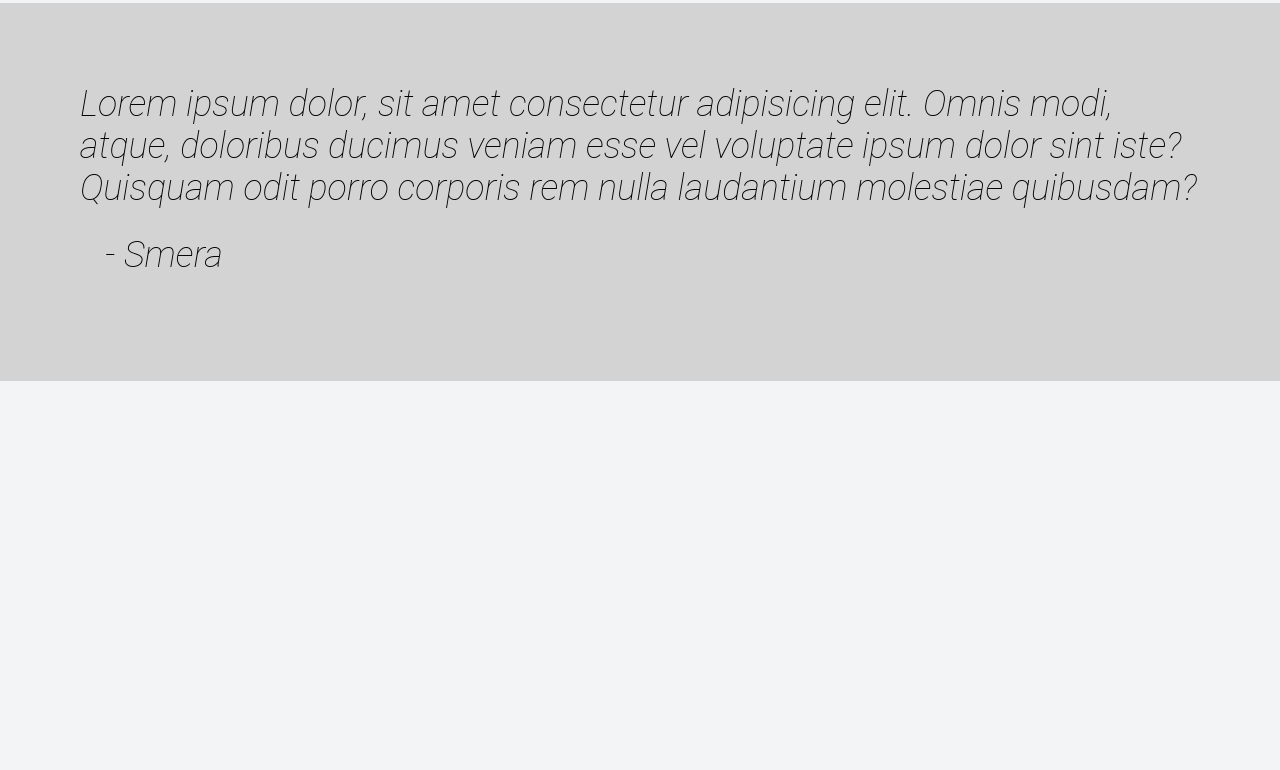
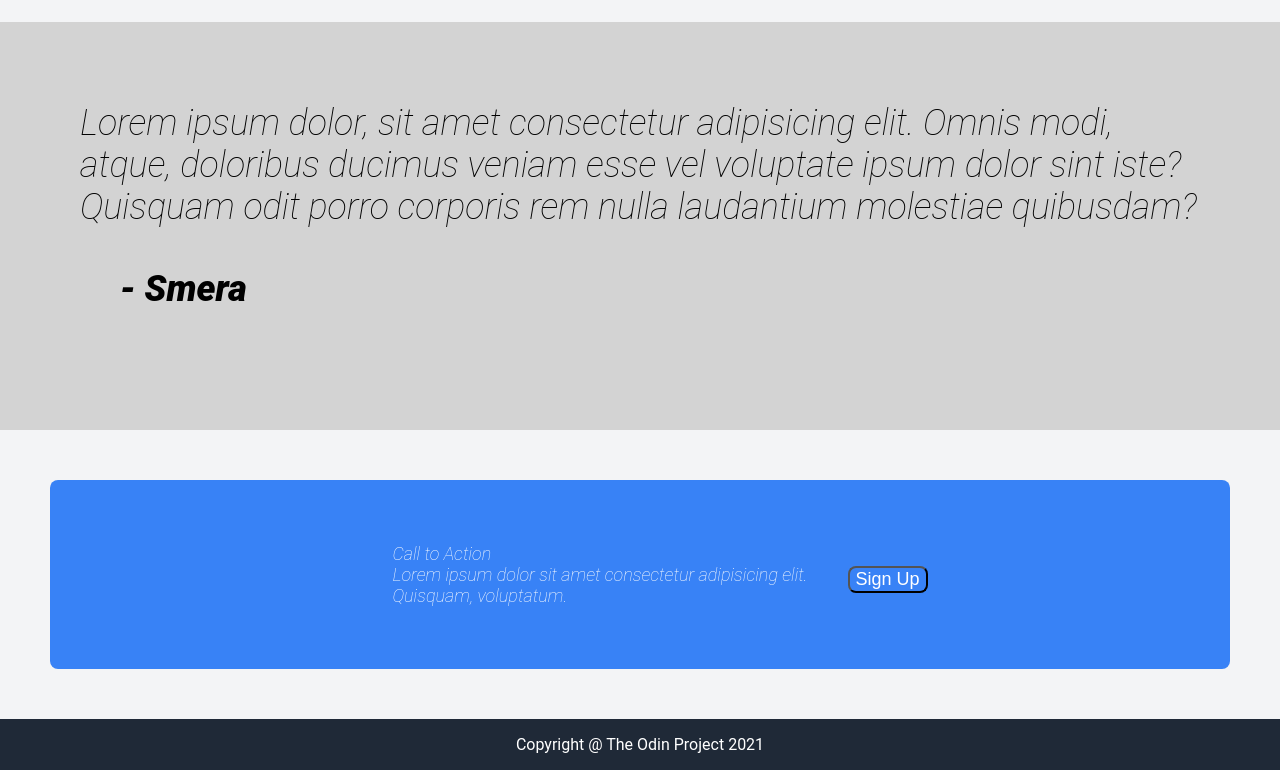
Before and after one commit to smera7/landing, a plain HTML site: page index.html in a window 1280 px wide. Shown: the part 787-1557 px from the top of the page. Before the commit the page ends 1168 px from the top, so only its background shows below. Drawn offline with Linux system fonts and the light colour scheme.

Commit message:
All elements in!

```diff
--- a/index.html
+++ b/index.html
@@ -15,7 +15,7 @@
         </ul>
     </div></div>
     <div class = 'container2'>
-        <div class = 'subcontainer2a'> <h1> This website is awesome. </h1>
+        <div class = 'subcontainer2a'> <h1 class = 'fortyeight'> This website is <br> awesome. </h1>
         <p> Lorem ipsum dolor sit, amet consectetur adipisicing elit. <br> Vel, ipsa porro officiis facilis quasi aut,
             <br>assumenda labore molestiae quia soluta inventore omnis, <br> neque esse. Minus eaque est accusantium nihil adipisci.</p>
         <button class = 'button'> Sign Up </button></div>
@@ -48,5 +48,12 @@
         </div>
     </div>
 
+    <div class = 'container5'> <div class = 'container5a'>
+        <p> Call to Action <br> Lorem ipsum dolor sit amet consectetur adipisicing elit. <br> Quisquam, voluptatum. </p>
+        </div> <button class = 'button2'> Sign Up </button></div>
+
+    <div class = 'container6' >
+        <p> Copyright @ The Odin Project 2021</p>
+    </div>
 
 </body>
--- a/styles.css
+++ b/styles.css
@@ -37,31 +37,22 @@ body {
     white-space: normal;
     word-wrap: normal;
     text-wrap: wrap;
-    gap: 35%;
+    gap: 5%;
 }
-
-
-/* .subcontainer2a {
-    flex: 2;
-    margin: auto;
-}
-
-.subcontainer2b {
-    flex: 2;
-    margin: auto;
-} */
 
 .button {
     background-color: #3882f6;
+    border-radius: 8px;
 }
 
 .container3 {
     display:flex;
     flex-direction: row;
     margin: 50px;
-    gap: 10px;
+    gap: 80px;
     margin-left: 0;
     margin-right: 0;
+
 }
 
 img {
@@ -100,6 +91,63 @@ img {
     align-items: left;
     flex-direction: column;
     margin: 10px;
-    padding: 15px;
+    padding: 30px;
     font-style: bold;
+    font-weight: 900;
 }
+
+.fortyeight {
+    font-size: 48px;
+}
+
+.container5 {
+    background-color: #3882F6;
+    color: white;
+    border-radius: 8px;
+    padding: 5px;
+    margin: 50px;
+    display: flex;
+    flex-direction: row;
+    justify-content: center;
+    align-items: center;
+}
+
+.own {
+    display: block;
+    width: 100%;
+    font-style: bold;
+    font-weight: bold;
+
+}
+
+.button2 {
+    margin-top: 0.5em;
+    float: right;
+    display: block;
+    background-color: #3882F6;
+    color: white;
+    font-size: 18px;
+    border-radius: 8px;
+}
+
+.container6 {
+    display:flex;
+    flex-direction: row;
+    align-items: center;
+    justify-content: center;
+    background-color: #1F2937;
+    color: white;
+}
+
+.container5a {
+    display: flex;
+    flex-direction: row;
+    justify-content: center;
+    align-items: center;
+    gap: 20px;
+    margin: 10px;
+    padding: 30px;
+    font-size: 18px;
+    font-style: italic;
+    font-weight: lighter;
+}
```
